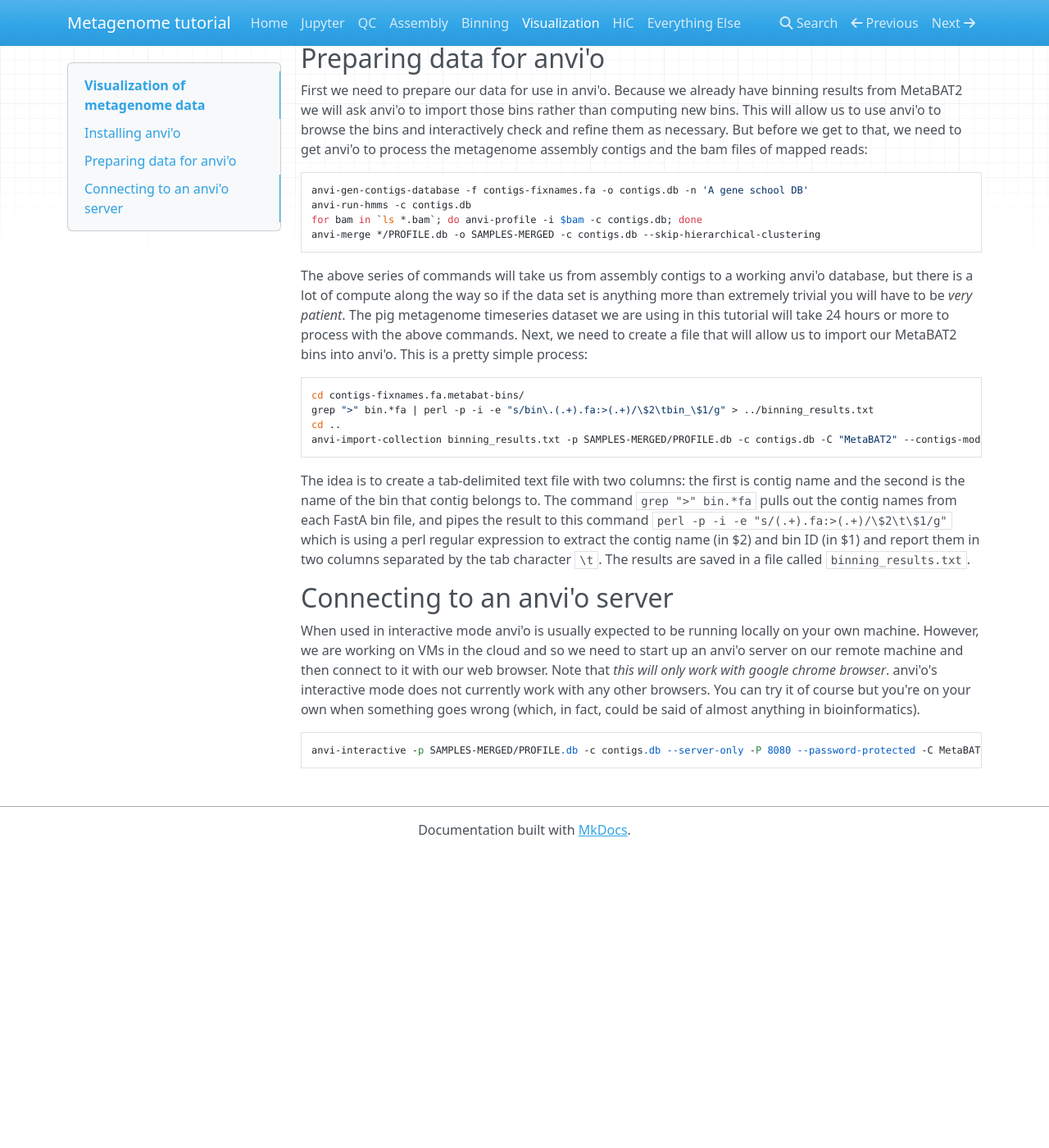
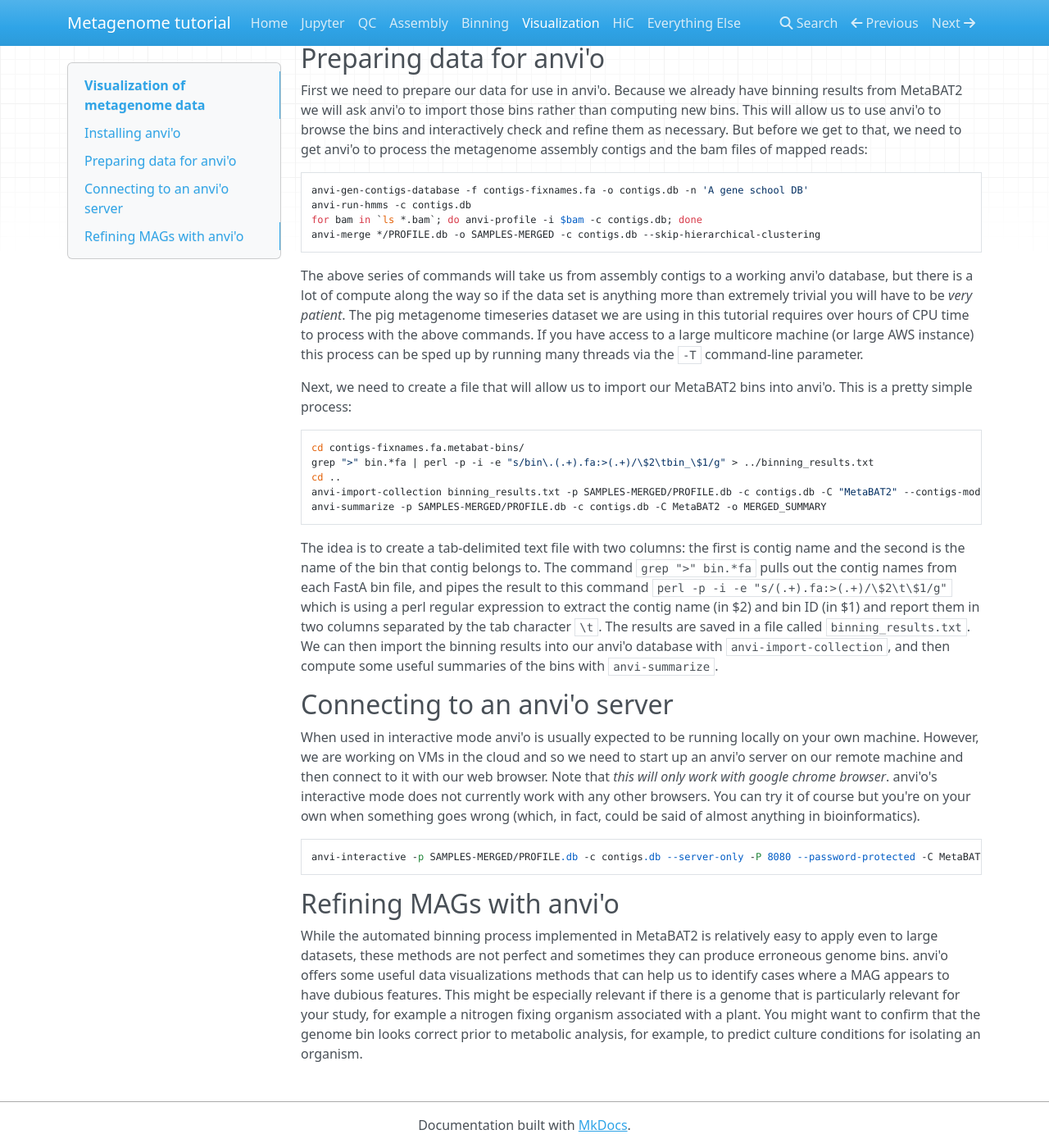
Before and after one commit to thegeneschool/metagenomics, an MkDocs documentation site: the page built from docs/anvio.md, in a window 1280 px wide and 1400 px high, scrolled down 477 px. Shown: the whole window at 82% size. Built offline with MkDocs 1.6.1, drawn with Linux system fonts in a browser that asks for light colours; nearby versions of some CDN libraries; old or Windows-style settings are respelled for this version of MkDocs; before the commit the page ends 1517 px from its top, so only the background shows below that; some of the changed text lies outside the part shown.

Commit message:
[AD] more fixes

````diff
--- a/docs/anvio.md
+++ b/docs/anvio.md
@@ -14,7 +14,7 @@ conda create -n anvio5 -c bioconda -c conda-forge anvio=5.5.0
 ```
 
 Notice this command is slightly different to our previous conda software installations, in this command we are invoking `conda create` which creates a new conda environment for anvi'o.
-After the installation has completed, to use anvi'o we will first need to activate the environment with `conda activate anvio5`.
+Once the installation has completed, we will need to activate the environment with `conda activate anvio5` in order to use anvi'o.
 
 
 ## Preparing data for anvi'o
@@ -32,7 +32,9 @@ anvi-merge */PROFILE.db -o SAMPLES-MERGED -c contigs.db --skip-hierarchical-clus
 ```
 
 The above series of commands will take us from assembly contigs to a working anvi'o database, but there is a lot of compute along the way so if the data set is anything more than extremely trivial you will have to be _very patient_.
-The pig metagenome timeseries dataset we are using in this tutorial will take 24 hours or more to process with the above commands.
+The pig metagenome timeseries dataset we are using in this tutorial requires over hours of CPU time to process with the above commands.
+If you have access to a large multicore machine (or large AWS instance) this process can be sped up by running many threads via the `-T` command-line parameter.
+
 Next, we need to create a file that will allow us to import our MetaBAT2 bins into anvi'o.
 This is a pretty simple process:
 
@@ -41,12 +43,13 @@ cd contigs-fixnames.fa.metabat-bins/
 grep ">" bin.*fa | perl -p -i -e "s/bin\.(.+).fa:>(.+)/\$2\tbin_\$1/g" > ../binning_results.txt
 cd ..
 anvi-import-collection binning_results.txt -p SAMPLES-MERGED/PROFILE.db -c contigs.db -C "MetaBAT2" --contigs-mode
+anvi-summarize -p SAMPLES-MERGED/PROFILE.db -c contigs.db -C MetaBAT2 -o MERGED_SUMMARY
 ```
 
 The idea is to create a tab-delimited text file with two columns: the first is contig name and the second is the name of the bin that contig belongs to.
 The command `grep ">" bin.*fa` pulls out the contig names from each FastA bin file, and pipes the result to this command `perl -p -i -e "s/(.+).fa:>(.+)/\$2\t\$1/g"` which is using a perl regular expression to extract the contig name (in $2) and bin ID (in $1) and report them in two columns separated by the tab character `\t`.
 The results are saved in a file called `binning_results.txt`.
-
+We can then import the binning results into our anvi'o database with `anvi-import-collection`, and then compute some useful summaries of the bins with `anvi-summarize`.
 
 ## Connecting to an anvi'o server
 
@@ -59,3 +62,10 @@ You can try it of course but you're on your own when something goes wrong (which
 ```
 anvi-interactive -p SAMPLES-MERGED/PROFILE.db -c contigs.db --server-only -P 8080 --password-protected -C MetaBAT2
 ```
+
+## Refining MAGs with anvi'o
+
+While the automated binning process implemented in MetaBAT2 is relatively easy to apply even to large datasets, these methods are not perfect and sometimes they can produce erroneous genome bins.
+anvi'o offers some useful data visualizations methods that can help us to identify cases where a MAG appears to have dubious features.
+This might be especially relevant if there is a genome that is particularly relevant for your study, for example a nitrogen fixing organism associated with a plant.
+You might want to confirm that the genome bin looks correct prior to metabolic analysis, for example, to predict culture conditions for isolating an organism.
````
